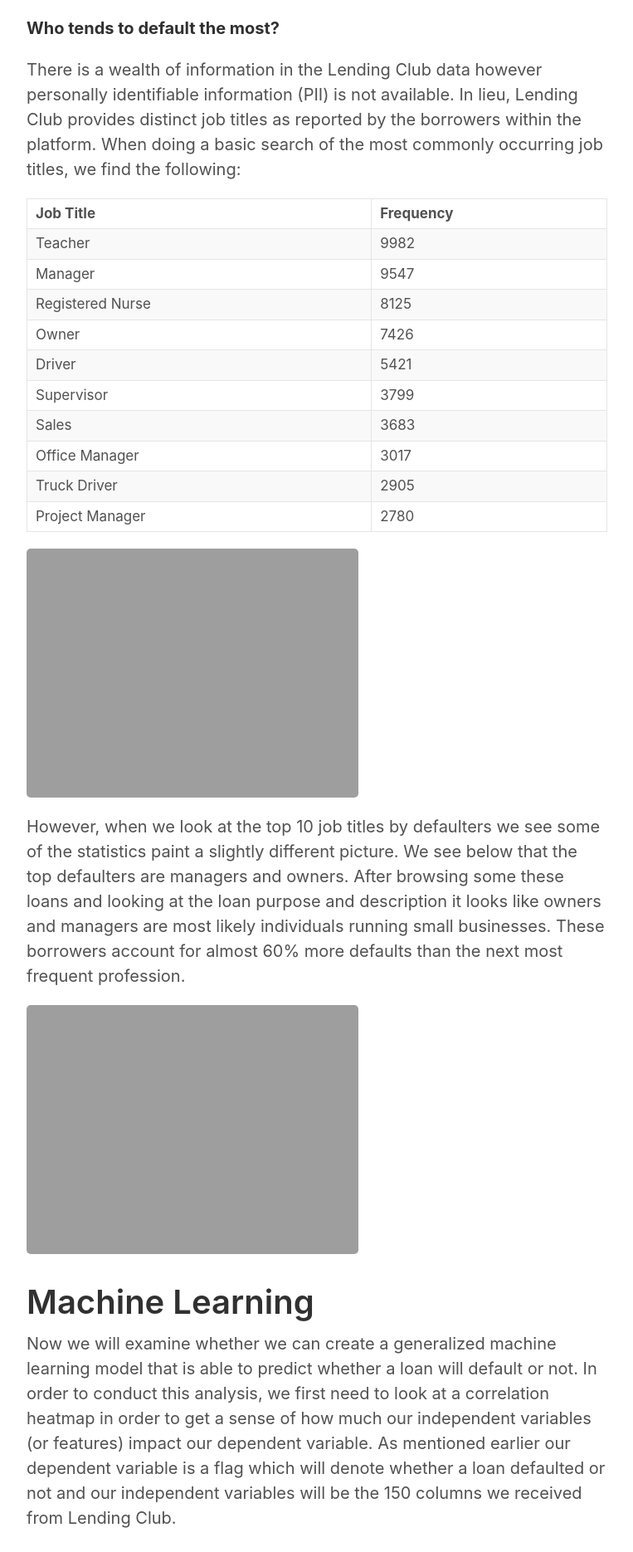
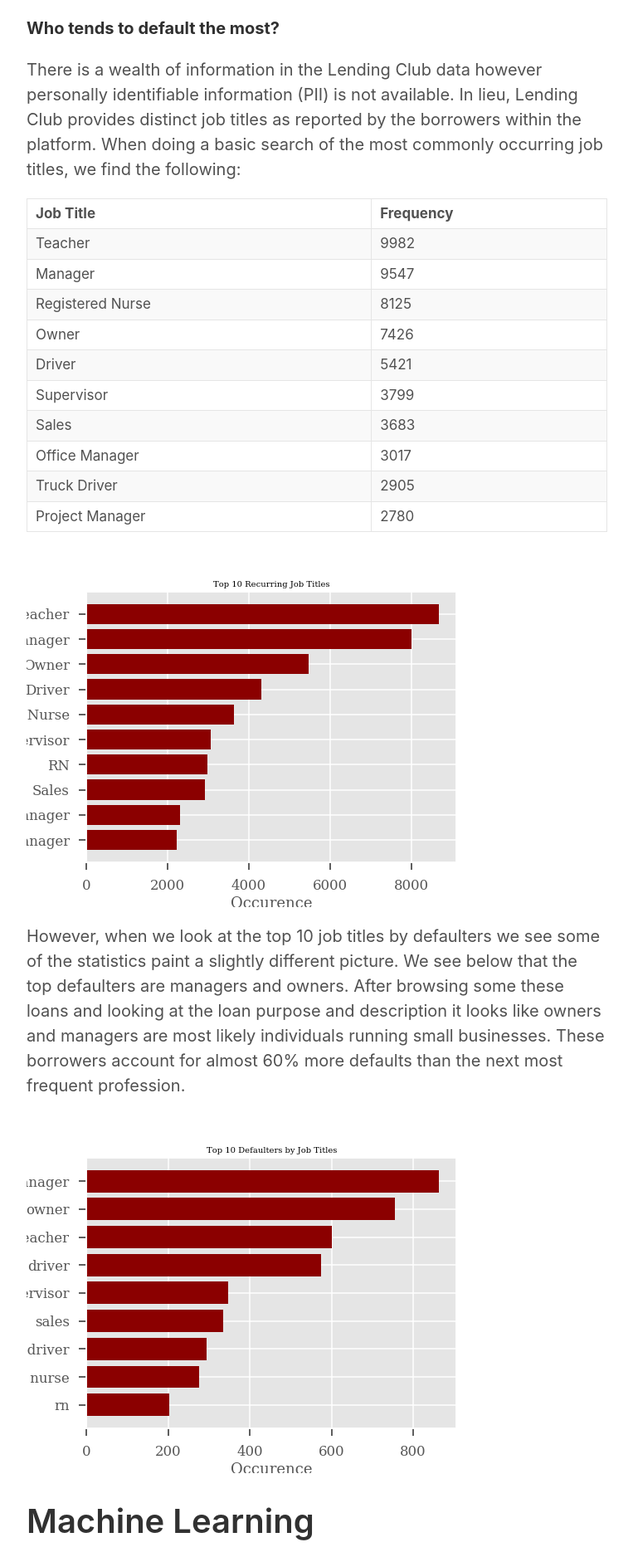
Before and after one commit to skhan-tech/skhan-tech.github.io, a Jekyll site: the page built from _posts/2020-02-16-Lending-Club-Loan-Analysis.md, in a window 1280 px wide. Shown: the part 4530-6400 px from the top of the page at 83% size, without its empty margins (258-1021 px from the left). Built offline with Jekyll 4.4.1, drawn with Linux system fonts in a browser that asks for light colours; our own code applies the rules of GitHub Pages for plain Markdown files.

Commit message:
Update 2020-02-16-Lending-Club-Loan-Analysis.md

```diff
--- a/_posts/2020-02-16-Lending-Club-Loan-Analysis.md
+++ b/_posts/2020-02-16-Lending-Club-Loan-Analysis.md
@@ -82,11 +82,11 @@ There is a wealth of information in the Lending Club data however personally ide
 |Truck Driver     | 2905     |
 |Project Manager  | 2780     |
 
-![JobsByDefault]({{ site.url }}/images/charts/top_recurring_jobs.png =576x432)
+![JobsByDefault]({{ site.url }}/images/charts/top_recurring_jobs.png)
 
 However, when we look at the top 10 job titles by defaulters we see some of the statistics paint a slightly different picture. We see below that the top defaulters are managers and owners. After browsing some these loans and looking at the loan purpose and description it looks like owners and managers are most likely individuals running small businesses. These borrowers account for almost 60% more defaults than the next most frequent profession.
 
-![JobsByDefault]({{ site.url }}/images/charts/top_jobs_by_default.png =576x432)
+![JobsByDefault]({{ site.url }}/images/charts/top_jobs_by_default.png)
 
 # Machine Learning
 
```
